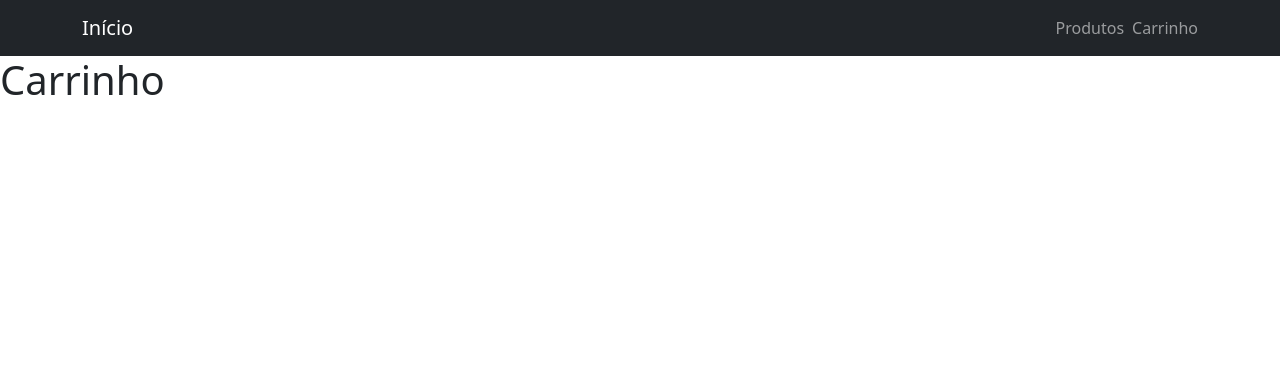
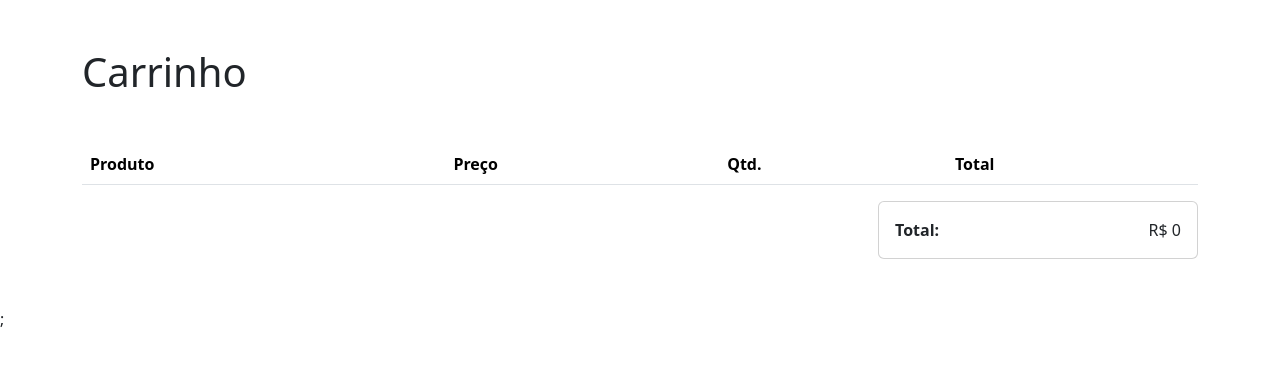
Before and after one commit to jessemp3/black-nextjs, a Next.js app: page /cart in a window 1280 px wide. Shown: the top 366 px of the page. Built offline with nearby package versions, Linux system fonts and the light colour scheme.

Commit message:
adicão do carrinho em si

```diff
--- a/pages/_app.tsx
+++ b/pages/_app.tsx
@@ -1,6 +1,11 @@
+import { CartContextProvider } from "@/hooks/useCart";
 import "bootstrap/dist/css/bootstrap.min.css"
 import type { AppProps } from "next/app";
 
 export default function App({ Component, pageProps }: AppProps) {
-  return <Component {...pageProps} />;
+  return (
+    <CartContextProvider>
+    <Component {...pageProps} />;
+    </CartContextProvider>
+    )
 }
--- a/pages/cart.tsx
+++ b/pages/cart.tsx
@@ -1,21 +1,25 @@
 // pages/cart.tsx
 
 import Header from "@/components/Header";
+import CartTable from "@/components/cardTable";
+import CartTotal from "@/components/cartTotal";
 import type { NextPage } from "next";
 import Head from "next/head";
+import { Container } from "reactstrap";
 
 const Cart: NextPage = () => {
   return (
     <>
-      <Head>
-        <title>Carrinho</title>
-        <meta name="description" content="Meu carrinho de compras" />
-        <link rel="icon" href="/favicon.ico" />
-      </Head>
-      <Header/>
-      <h1>
-        Carrinho
-      </h1>
+      <main>
+        <Container className="mb-5">
+          <h1 className="my-5">
+            Carrinho
+          </h1>
+          <CartTable />
+          <CartTotal/>
+        </Container>
+      </main>
+
     </>
   )
 }
--- /dev/null
+++ b/src/components/cardTable.tsx
@@ -0,0 +1,105 @@
+// src/components/CartTable.tsx
+
+import Image from "next/image";
+import { useEffect, useState } from "react";
+import { Button, Col, Row, Table } from "reactstrap";
+import { useCart } from "../hooks/useCart";
+import { ProductType } from "../services/products";
+
+type CartEntry = {
+  product: ProductType
+  quantity: number
+}
+
+const CartTableRow = (props: {
+  entry: CartEntry
+}) => {
+  const { addProduct, removeProduct } = useCart()
+
+  return (
+    <tr>
+      <td>
+        <Row className="align-items-center">
+          <Col xs={4} md={2} lg={1}>
+            <Image
+              src={props.entry.product.imageUrl}
+              alt={props.entry.product.name}
+              height={500}
+              width={600}
+            />
+          </Col>
+          <Col xs={8} md={10} lg={11}>
+            {props.entry.product.name}
+          </Col>
+        </Row>
+      </td>
+      <td>R$ {props.entry.product.price}</td>
+      <td>{props.entry.quantity}</td>
+      <td>R$ {(props.entry.product.price * props.entry.quantity)}</td>
+      <td>
+        <Button
+          color="primary"
+          size="sm"
+          onClick={() => addProduct(props.entry.product)}
+        >
+          +
+        </Button>
+        {' '}
+        <Button
+          color="danger"
+          size="sm"
+          onClick={() => removeProduct(props.entry.product.id)}
+        >
+          –
+        </Button>
+      </td>
+    </tr>
+  )
+}
+
+// ...
+
+export default function CartTable() {
+  const [cartEntries, setCartEntries] = useState<CartEntry[]>([])
+  const { cart } = useCart()
+
+  useEffect(() => {
+    const entriesList = cart.reduce((list, product) => {
+      const entryIndex = list.findIndex(entry => entry.product.id === product.id)
+
+      if (entryIndex === -1) {
+        return [
+          ...list,
+          {
+            product,
+            quantity: 1
+          }
+        ]
+      }
+
+      list[entryIndex].quantity++
+      return list
+
+    }, [] as CartEntry[])
+
+    entriesList.sort((a, b) => a.product.id - b.product.id)
+    setCartEntries(entriesList)
+
+  }, [cart])
+
+  return (
+    <Table responsive className="align-middle" style={{ minWidth: '32rem' }}>
+      <thead>
+        <tr>
+          <th>Produto</th>
+          <th>Preço</th>
+          <th>Qtd.</th>
+          <th>Total</th>
+        </tr>
+      </thead>
+      <tbody>
+				{cartEntries.map(entry => <CartTableRow key={entry.product.id} entry={entry} />)}
+      </tbody>
+    </Table>
+  )
+}
--- /dev/null
+++ b/src/components/cartTotal.tsx
@@ -0,0 +1,23 @@
+// src/components/CartTotal.tsx
+
+import { Card, CardBody } from "reactstrap";
+import { useCart } from "../hooks/useCart";
+
+const CartTotal = () => {
+  const { cart } = useCart()
+
+  return (
+    <Card className="ms-auto" style={{ maxWidth: '20rem' }}>
+      <CardBody className="d-flex justify-content-between">
+        <strong>
+          Total:
+        </strong>
+        <span>
+          R$ {cart.reduce((total, product) => total + product.price, 0)}
+        </span>
+      </CardBody>
+    </Card>
+  )
+}
+
+export default CartTotal
--- a/src/components/productCard.tsx
+++ b/src/components/productCard.tsx
@@ -6,6 +6,7 @@ import React, { useState } from "react"
 import { Button, Card, CardBody, CardSubtitle, Container, List } from "reactstrap"
 import { ProductType } from "../services/products"
 import SuccessToast from "./SuccesToast"
+import { useCart } from "@/hooks/useCart"
 
 type ProductCardProps = {
   product: ProductType
@@ -14,6 +15,7 @@ type ProductCardProps = {
 const ProductCard: React.FC<ProductCardProps> = ({ product }) => {
   const [toastIsOpen, setToastIsOpen] = useState(false)
   const { id, name, imageUrl, price } = product
+  const { addProduct} = useCart()
 
   return (
     <>
@@ -39,6 +41,7 @@ const ProductCard: React.FC<ProductCardProps> = ({ product }) => {
           className="pb-2"
           block
           onClick={() => {
+            addProduct(product)
             setToastIsOpen(true)
             setTimeout(() => setToastIsOpen(false), 1000 * 3)
           }}
--- a/src/components/productsDetails.tsx
+++ b/src/components/productsDetails.tsx
@@ -5,6 +5,7 @@ import React, { useState } from "react";
 import { Button, Col, Row } from "reactstrap";
 import { ProductType } from "../services/products";
 import SuccessToast from "./SuccesToast";
+import { useCart } from "@/hooks/useCart";
 
 type ProductDetailsProps = {
   product: ProductType
@@ -12,6 +13,8 @@ type ProductDetailsProps = {
 
 const ProductDetails: React.FC<ProductDetailsProps> = ({ product }) => {
   const [toastIsOpen, setToastIsOpen] = useState(false)
+  const { addProduct} = useCart()
+
 
   return (
     <Row>
@@ -40,6 +43,7 @@ const ProductDetails: React.FC<ProductDetailsProps> = ({ product }) => {
           color="dark"
           className="my-3 pb-2"
           onClick={() => {
+            addProduct(product)
             setToastIsOpen(true)
             setTimeout(() => setToastIsOpen(false), 1000 * 3)
           }}
--- /dev/null
+++ b/src/hooks/useCart.tsx
@@ -0,0 +1,55 @@
+// src/hooks/useCart.tsx
+
+import React, { createContext, ReactNode, useContext, useEffect, useState } from "react";
+import { ProductType } from "../services/products";
+
+type CartContextType = {
+  cart: ProductType[]
+  addProduct: (product: ProductType) => void
+  removeProduct: (productId: number) => void
+}
+
+const CartContext = createContext<CartContextType>({} as CartContextType)
+
+// ...
+
+export const CartContextProvider = (props: {
+  children: ReactNode
+}) => {
+  const [cart, setCart] = useState<ProductType[]>([])
+
+  useEffect(() => {
+    const storedCart = localStorage.getItem('shopping-cart')
+
+    if (storedCart) {
+      setCart(JSON.parse(storedCart))
+    }
+  }, [])
+
+  const addProduct = (product: ProductType) => {
+    const updatedCart = [...cart, product]
+    localStorage.setItem('shopping-cart', JSON.stringify(updatedCart))
+    setCart(updatedCart)
+  }
+
+  const removeProduct = (productId: number) => {
+    const productIndex = cart.findIndex(product => product.id === productId)
+
+    if (productIndex !== -1) {
+      const updatedCart = [...cart]
+      updatedCart.splice(productIndex, 1)
+      localStorage.setItem('shopping-cart', JSON.stringify(updatedCart))
+      setCart(updatedCart)
+    }
+  }
+
+  return (
+    <CartContext.Provider
+      value={{ cart, addProduct, removeProduct }}
+    >
+      {props.children}
+    </CartContext.Provider>
+  );
+}
+
+export const useCart = () => useContext(CartContext)
```
